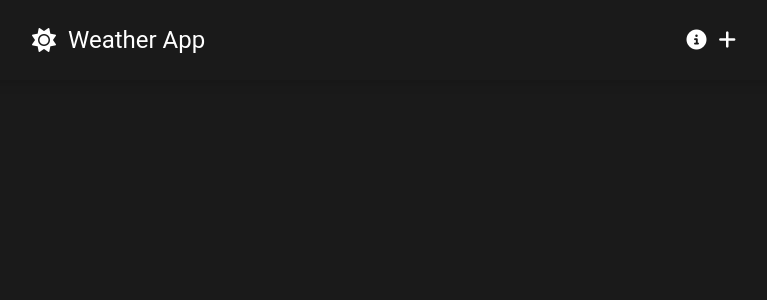
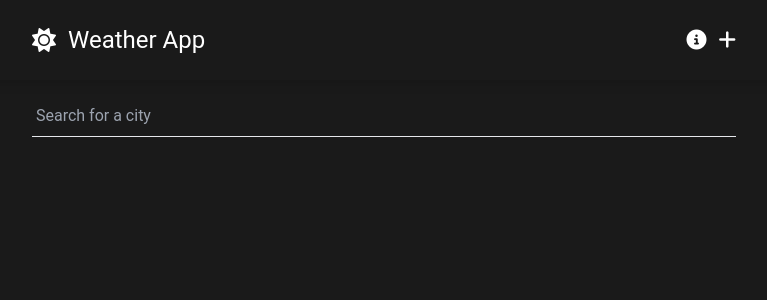
Before and after one commit to WinstonSmith13/vue3-project, a Vue app: page / in a window 1280 px wide. Shown: the top 300 px of the page, without its empty margins (256-1023 px from the left). Built offline with nearby package versions, Linux system fonts and the light colour scheme.

Commit message:
working on the search request.

```diff
--- a/package.json
+++ b/package.json
@@ -7,6 +7,7 @@
     "preview": "vite preview"
   },
   "dependencies": {
+    "axios": "^1.1.3",
     "vue": "^3.2.41",
     "vue-router": "^4.1.5"
   },
--- a/src/components/BaseModal.vue
+++ b/src/components/BaseModal.vue
@@ -1,4 +1,5 @@
 <template>
+  <Teleport to="body">
     <Transition name="modal-outer">
       <div
           v-show="modalActive"
@@ -18,6 +19,8 @@
 
       </div>
     </Transition>
+  </Teleport>
+
 </template>
 
 <script setup>
--- a/src/views/HomeView.vue
+++ b/src/views/HomeView.vue
@@ -1,8 +1,47 @@
-<script setup>
+<template>
+  <main class="container text-white">
+    <div class="pt-4 mb-8 relative">
+      <input type="text"
+             v-model="searchQuery"
+             @input="getSearchResults"
 
-</script>
+             placeholder="Search for a city"
+             class="py-2 px-1 w-full bg-transparent
+border-b focus:border-weather-secondary focus:outline-none"/>
+      <ul
+          v-if="searchResults"
+          class="absolute bg-weather-secondary text-white w-full shadow-md py-2 px-1
+top-[66px] ">
+        <li v-for="searchResult in searchResults" :key="searchResult"
+        class="py-2 cursor-pointer">
+          {{ searchResult.place_name }}
+        </li>
+      </ul>
 
-<template>
-  <main>
+    </div>
   </main>
 </template>
+
+<script setup>
+import { ref } from "vue";
+import axios from "axios";
+
+const apiKey = "pk.eyJ1Ijoid2luc3RvbnNtaXRoMTMiLCJhIjoiY2w5eWc3aWp5MDR0YzNybHR0aHpwZXA0MSJ9.X7ftxw-Fo-r7l7MPDgSaww";
+const searchQuery = ref("");
+const queryTimeout = ref(null);
+let searchResults = ref(null)
+
+const getSearchResults = () => {
+  clearTimeout(queryTimeout.value);
+queryTimeout.value = setTimeout(async () => {
+  if (searchQuery.value !== "") {
+    const result = await axios.get(`https://api.mapbox.com/geocoding/v5/mapbox.places/${searchQuery.value}.json?access_token=${apiKey}&types=place`
+    );
+    searchResults.value = result.data.features;
+    console.log(searchResults.value);
+    return;
+  }
+  searchResults.value = null;
+}, 300)
+}
+</script>
```
Also changed, not shown: 1 other file (tests, documents, lock files or other folders). Lines whose indentation alone changed are shown as unchanged.
